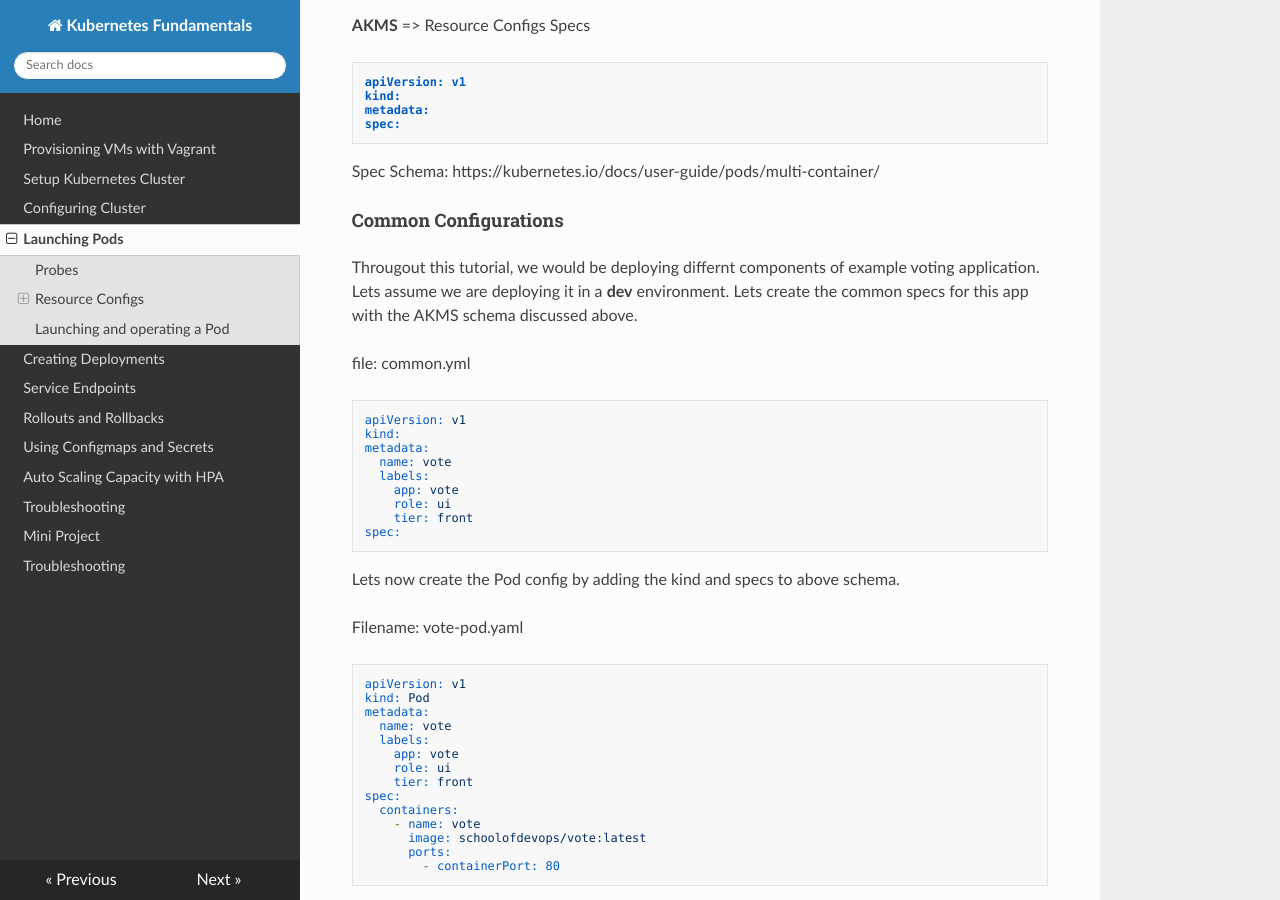
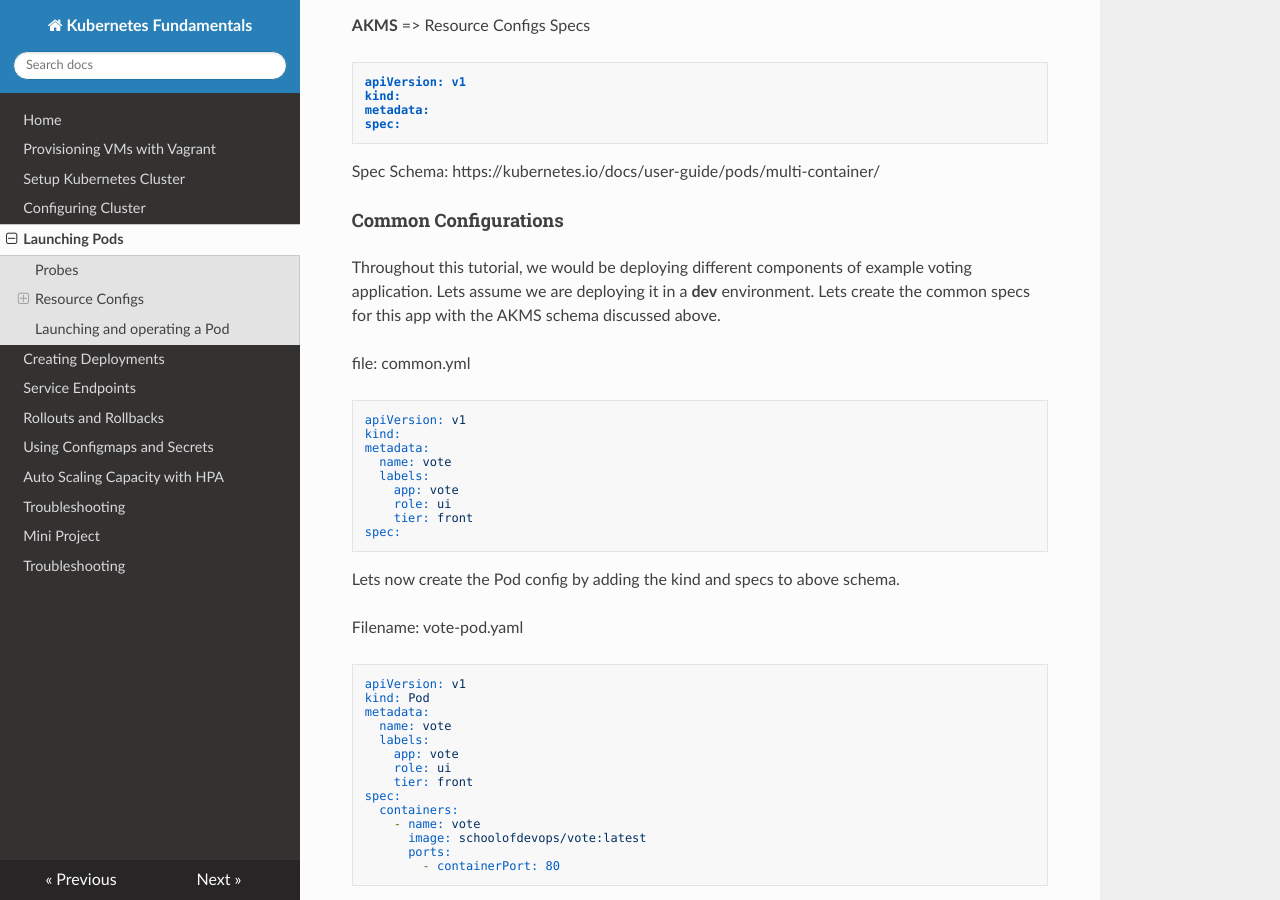
Before and after one commit to schoolofdevops/ultimate-kubernetes-bootcamp, an MkDocs documentation site: the page built from chapters/deploying_pods.md, in a window 1280 px wide and 900 px high, scrolled down 601 px. Built offline with MkDocs 1.6.1, drawn with Linux system fonts in a browser that asks for light colours; nearby versions of some CDN libraries; old or Windows-style settings are respelled for this version of MkDocs.

Commit message:
typo fix

```diff
--- a/chapters/deploying_pods.md
+++ b/chapters/deploying_pods.md
@@ -30,7 +30,7 @@ Spec Schema: https://kubernetes.io/docs/user-guide/pods/multi-container/
 
 #### Common Configurations
 
-Througout this tutorial, we would be deploying differnt components of  example voting application. Lets assume we are deploying it in a **dev** environment.  Lets create the common specs for this app with the AKMS schema discussed above.
+Throughout this tutorial, we would be deploying different components of  example voting application. Lets assume we are deploying it in a **dev** environment. Lets create the common specs for this app with the AKMS schema discussed above.
 
 file: common.yml
 
```
Also changed, not shown: README.md (+1 -1 lines), chapters/1_install_kubernetes.md (+1 -1 lines), chapters/6_deploying_sample_app.md (+1 -1 lines), chapters/kube-cluster-vagrant.md (+1 -1 lines), chapters/rollouts-and-rollbacks.md (+1 -1 lines), chapters/troubleshooting.md (+1 -1 lines).
